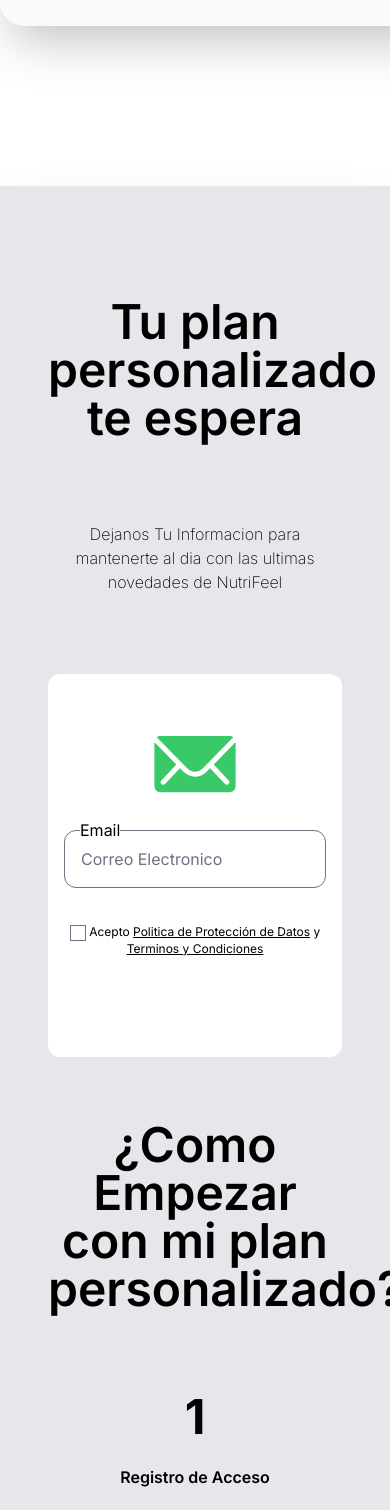
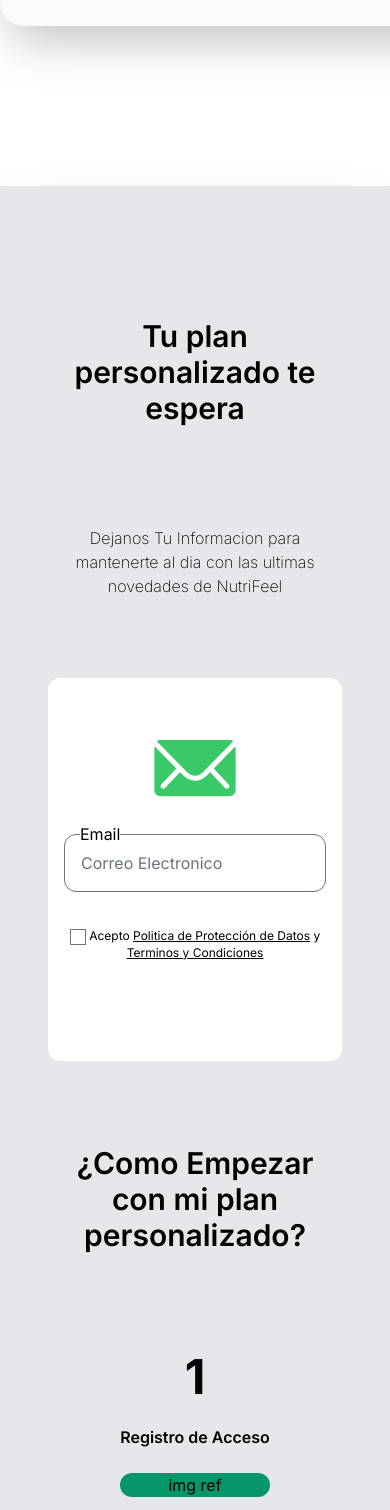
Before and after one commit to SebastianLozanoValle/client-nutrifeel, a Next.js app: page / in a window 390 px wide. Shown: the part 1199-2709 px from the top of the page. Built offline with nearby package versions, Linux system fonts and the light colour scheme; what @tailwindcss/postcss7-compat, tailwindcss-filters would draw is missing.

Commit message:
correcciones responsive

```diff
--- a/app/components/BodyTemporal.jsx
+++ b/app/components/BodyTemporal.jsx
@@ -4,6 +4,7 @@ import {  motion } from 'framer-motion';
 import { GenereicNosotros } from "@/app/components/GenereicNosotros";
 import { SubTitle } from "@/app/components/SubTitle";
 import { IoIosMail } from "react-icons/io";
+import {Titulo} from "@/app/components/Titulo";
 
 export const BodyTemporal = () => {
 
@@ -45,9 +46,9 @@ export const BodyTemporal = () => {
             <div className='my-20 bg-gray-200 shadow-2xl'>
                 <div className='py-20 px-4 md:px-40 flex flex-wrap justify-around'>
                     <div className='text-center w-full flex flex-col gap-20 md:w-1/2 p-8'>
-                        <SubTitle>
+                        <Titulo>
                             Tu plan personalizado te espera
-                        </SubTitle>
+                        </Titulo>
                         <p className='md:px-16 font-extralight'>
                             Dejanos Tu Informacion para mantenerte al dia con las ultimas novedades de NutriFeel
                         </p>
@@ -71,7 +72,7 @@ export const BodyTemporal = () => {
                         </div>
                     </div>
                     <div className='text-center w-full flex flex-col gap-20 md:w-1/2 p-8'>
-                        <SubTitle>¿Como Empezar con mi plan personalizado?</SubTitle>
+                        <Titulo>¿Como Empezar con mi plan personalizado?</Titulo>
                         <div className='flex flex-wrap md:justify-between gap-8 md:gap-0'>
                             <div className='flex flex-col gap-6 mx-auto'>
                                 <p className='font-bold text-[#e97613] text-5xl'>1</p>
```
